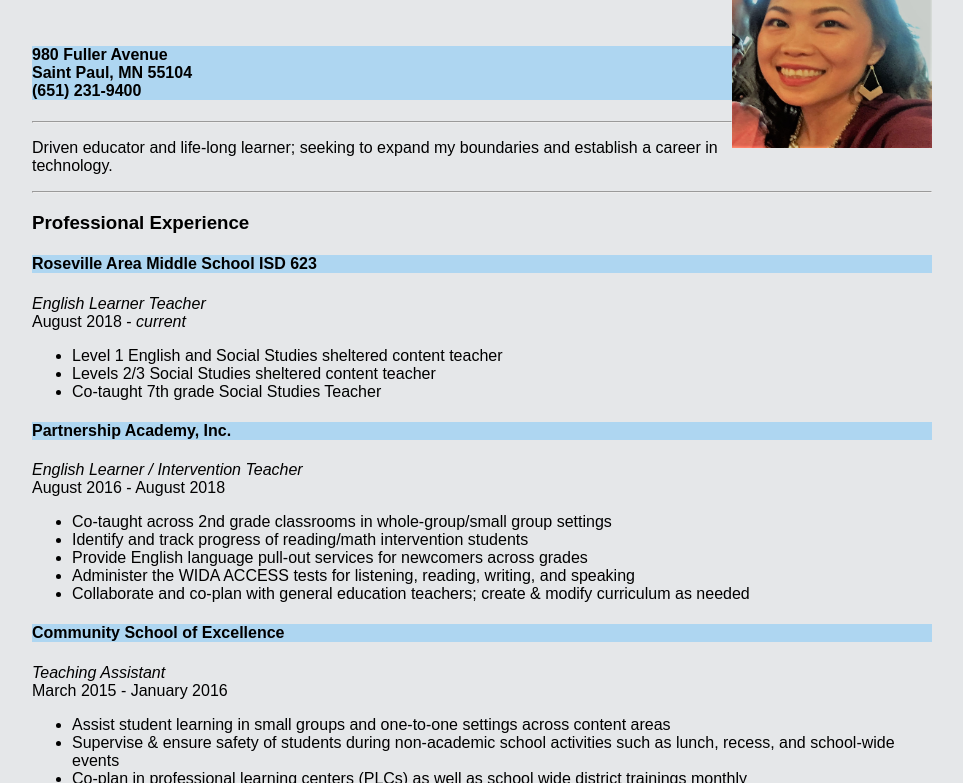
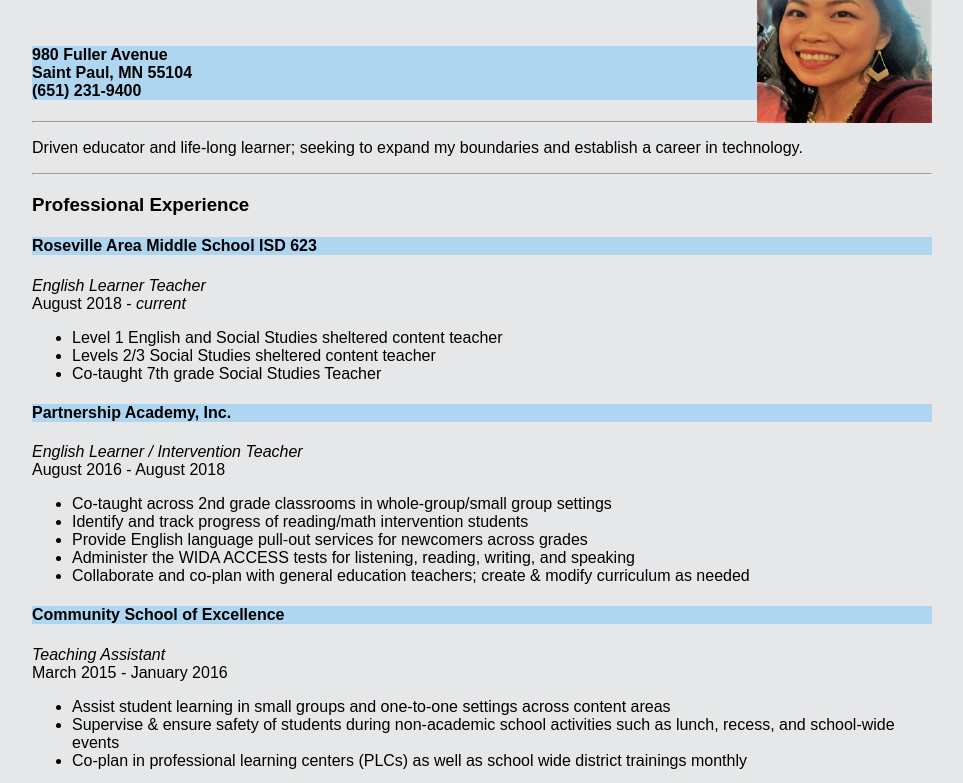
Before and after one commit to vangpache/vangpache.github.io, a plain HTML site: page index.html in a window 1280 px wide. Shown: the part 73-856 px from the top of the page, without its empty margins (158-1121 px from the left). Drawn offline with Linux system fonts and the light colour scheme.

Commit message:
pic size to 175

```diff
--- a/index.html
+++ b/index.html
@@ -9,7 +9,7 @@
     <body>
       <div>
       <p>
-        <img src="resume%20pic.jpg" alt="resumepic" width="200" height="200" align="right" />
+        <img src="resume%20pic.jpg" alt="resumepic" width="175" height="175" align="right" />
         <h1>Pache L Vang</h1><br />
         <h4>980 Fuller Avenue<br />
         Saint Paul, MN 55104<br />
```
